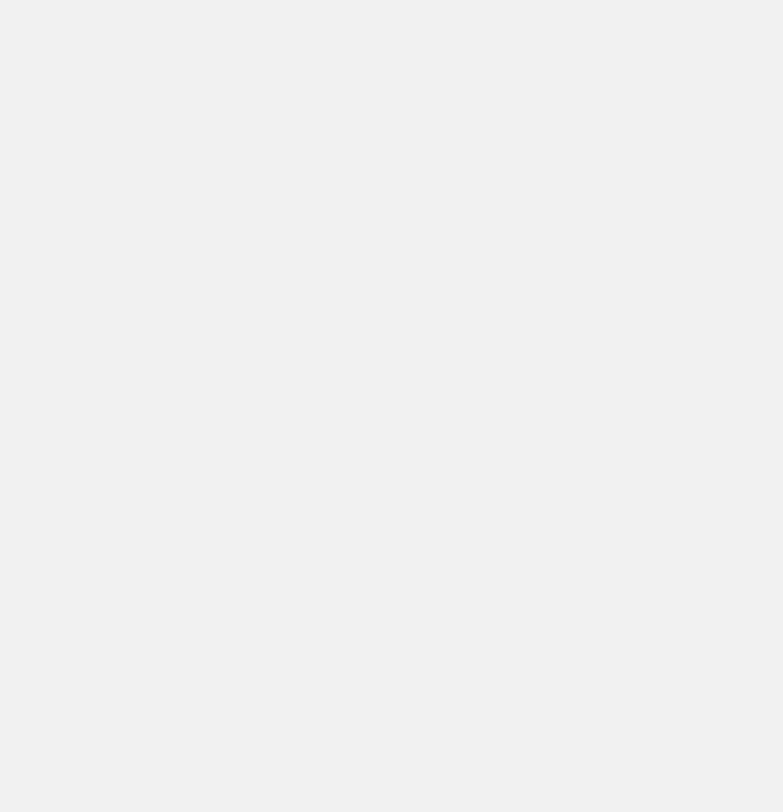
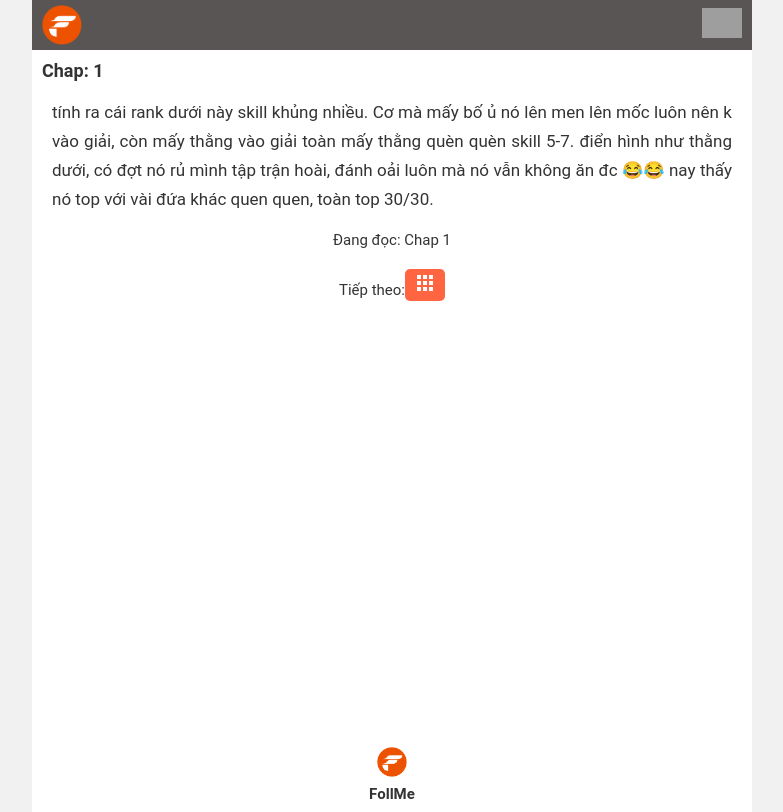
Before and after one commit to FollMe/FollMe-FE, a React (Create React App) app: page /stories/1 in a window 1280 px wide. Before the commit this address led to /404. Shown: the whole page, without its empty margins (248-1031 px from the left). Built offline with nearby package versions, Linux system fonts and the light colour scheme; grey boxes are pictures that could not be loaded.

Commit message:
add page read story

```diff
--- a/src/pages/story/Story.js
+++ b/src/pages/story/Story.js
@@ -1,32 +1,35 @@
-import { useEffect } from 'react';
-import Grid from '@mui/material/Grid';
-import StoryItem from '../../components/StoryItem';
-import Typography from '@mui/material/Typography';
+import AppsIcon from '@mui/icons-material/Apps';
+import styles from "./Story.module.scss";
 
 export default function Story() {
-    useEffect(() => {
-        document.title = "Truyện | FollMe";
-    }, [])
     return (
-        <div className="containerMain">
-            <div className="containerStory">
-                <Typography gutterBottom variant="h4" component="div" sx={{ paddingLeft: 2 }}>
-                    DANH SÁCH TRUYỆN:
-                </Typography>
+        <div className="container-view grid">
+            <div className={styles.chapNumber}><b>Chap: 1</b></div>
+            <div className={styles.boxContent}>
+                <pre className={styles.content}>
+                    tính ra cái rank dưới này skill khủng nhiều. Cơ mà mấy bố ủ nó lên men lên mốc luôn nên k vào giải, còn mấy thằng vào giải toàn mấy thằng quèn quèn skill 5-7.
+                    điển hình như thằng dưới, có đợt nó rủ mình tập trận hoài, đánh oải luôn mà nó vẫn không ăn đc 😂😂 nay thấy nó top với vài đứa khác quen quen, toàn top 30/30.
+                </pre>
+                <div className={styles.paginateChap}>
+                    <span>Đang đọc: Chap 1 <br /> Tiếp theo:</span>
+                    {/* {{ #if nextChap }}
+                    <a href="/story/view/?chap={{nextChap.chap}}"><div className="button-chap">{{ nextChap.chap }}</div></a>
 
-                <Grid container columnSpacing={2} rowSpacing={4} sx={{ padding: 2 }} style={{ display: "flex", justifyItems: "center", alignContent: "center", alignItems: "center", direction: "row" }}>
-                    <Grid item xs={12} sm={6} md={4}>
-                        <StoryItem />
-                    </Grid>
-                    <Grid item xs={12} sm={6} md={4}>
-                        <StoryItem />
-                    </Grid>
-                    <Grid item xs={12} sm={6} md={4}>
-                        <StoryItem />
-                    </Grid>
-                </Grid>
+                    {{ else}}
+                    <span>Đang viết</span>
+                    {{/if}} */}
+                    <a href="/story">
+                        <div className={styles.buttonChap}>
+                            <AppsIcon sx={{ fontSize: 24 }} />
+                        </div>
+                    </a>
+                </div>
 
             </div>
+            <footer>
+                <img src="/imgs/follme-logo.png" alt="follme-logo" className="follme-logo" />
+                <h4>FollMe</h4>
+            </footer>
         </div>
     )
 }
--- a/src/pages/story/Story.module.scss
+++ b/src/pages/story/Story.module.scss
@@ -0,0 +1,38 @@
+.boxContent {
+    margin: 0 auto;
+    width: 100%;
+    min-height: calc(100vh - 196px);
+}
+
+.chapNumber{
+    font-size: 1.8rem;
+    margin: 10px;
+}
+.content {
+    line-height: 2.9rem;
+    padding-right: 20px;
+    padding-left: 20px;
+    font-family: 'Roboto';
+    font-size: 1.7rem;
+    text-align: justify;
+    white-space: pre-line;
+}
+
+.buttonChap {
+    min-width: 40px;
+    text-align: center;
+    color: white;
+    border-radius: 5px;
+    padding: 2px;
+    display: inline-block;
+    font-size: 1.5rem;
+    background-color: var(--theme-color);
+    margin-top: 20px;
+}
+.paginateChap {
+    text-align: center;
+}
+
+.paginateChap > a {
+    display: inline-block;
+}
--- /dev/null
+++ b/src/pages/story/StoryList.js
@@ -0,0 +1,32 @@
+import { useEffect } from 'react';
+import Grid from '@mui/material/Grid';
+import StoryItem from '../../components/StoryItem';
+import Typography from '@mui/material/Typography';
+
+export default function StoryList() {
+    useEffect(() => {
+        document.title = "Truyện | FollMe";
+    }, [])
+    return (
+        <div className="containerMain">
+            <div className="containerStory">
+                <Typography gutterBottom variant="h4" component="div" sx={{ paddingLeft: 2 }}>
+                    DANH SÁCH TRUYỆN:
+                </Typography>
+
+                <Grid container columnSpacing={2} rowSpacing={4} sx={{ padding: 2 }} style={{ display: "flex", justifyItems: "center", alignContent: "center", alignItems: "center", direction: "row" }}>
+                    <Grid item xs={12} sm={6} md={4}>
+                        <StoryItem />
+                    </Grid>
+                    <Grid item xs={12} sm={6} md={4}>
+                        <StoryItem />
+                    </Grid>
+                    <Grid item xs={12} sm={6} md={4}>
+                        <StoryItem />
+                    </Grid>
+                </Grid>
+
+            </div>
+        </div>
+    )
+}
--- a/src/routes.js
+++ b/src/routes.js
@@ -4,6 +4,7 @@ import SignUp from "./pages/auth/SignUp";
 import Home from "./pages/main/Home";
 import SelectChap from "./pages/story/SelectChap";
 import Story from "./pages/story/Story";
+import StoryList from "./pages/story/StoryList";
 import MainLayout from "./layouts/MainLayout";
 import { HEADER_TYPE } from "./config/enum";
 
@@ -15,13 +16,14 @@ export default function Router() {
                 { path: 'sign-in', element: <SignIn /> },
                 { path: 'sign-up', element: <SignUp /> },
                 { path: '/', element: <Home /> },
-        { path: '/stories', element: <Story /> },
+                { path: '/stories', element: <StoryList /> },
             ]
         },
         {
             element: <MainLayout type={HEADER_TYPE.MOBILE} />,
             children: [
-        { path: '/stories/select-chap', element: <SelectChap /> }
+                { path: '/stories/select-chap', element: <SelectChap /> },
+                { path: '/stories/:nameSlug', element: <Story /> }
             ]
         },
         { path: '*', element: <Navigate to="/404" replace /> }
```
Lines whose indentation alone changed are shown as unchanged.
